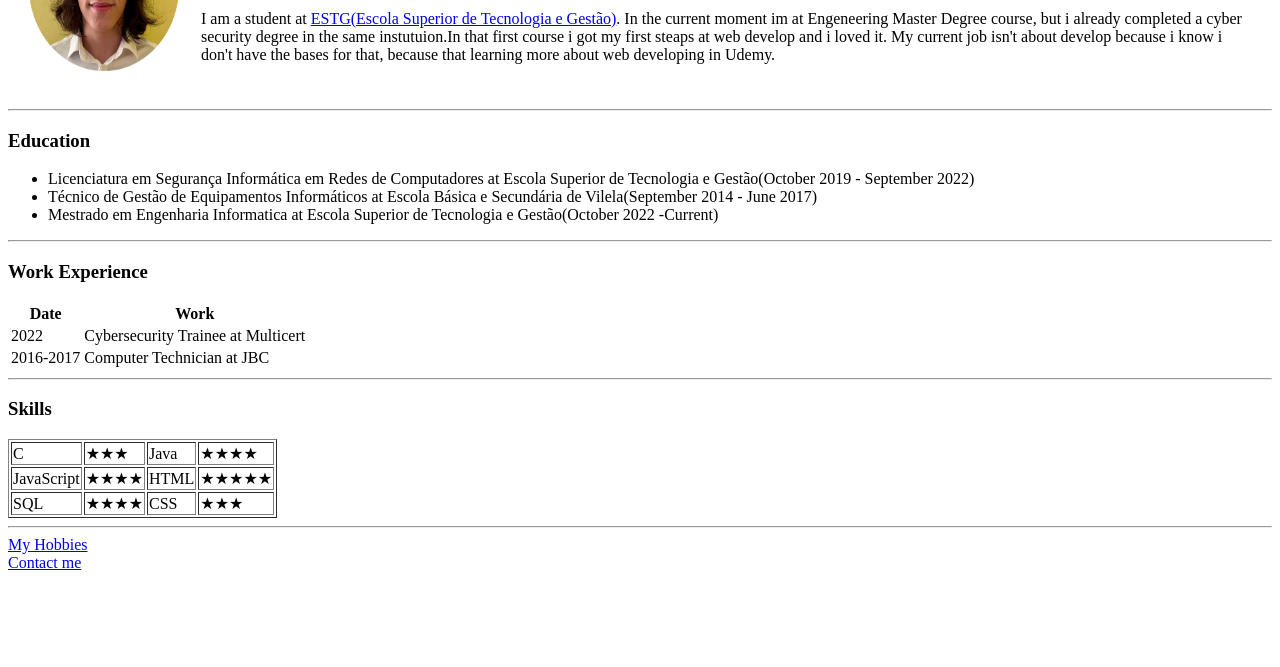
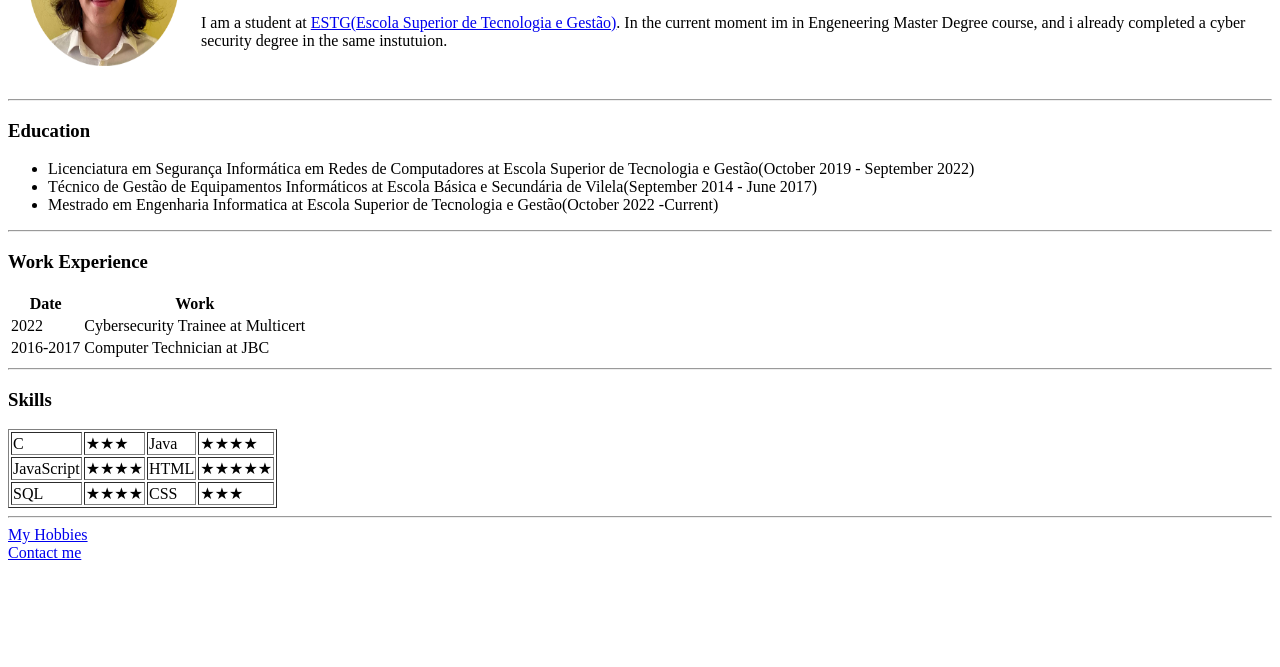
Before and after one commit to RaffaDM/cv, a plain HTML site: page index.html in a window 1280 px wide. Shown: the part 133-800 px from the top of the page. Drawn offline with Linux system fonts and the light colour scheme.

Commit message:
add inicial cv files v1

```diff
--- a/index.html
+++ b/index.html
@@ -11,9 +11,8 @@
                 <td>
                     <h1>Rafael Moreira</h1>
                     <p><em>Engeneering Master Degree Student</em></p>
-                    <p>I am a student at <a href="https://www.estg.ipp.pt/">ESTG(Escola Superior de Tecnologia e Gestão)</a>. In the current moment im at Engeneering Master Degree course,
-                         but i already completed a cyber security degree in the same instutuion.In that first course i got my first steaps at web develop and i loved it.
-                         My current job isn't about develop because i know i don't have the bases for that, because that learning more about web developing in Udemy.
+                    <p>I am a student at <a href="https://www.estg.ipp.pt/">ESTG(Escola Superior de Tecnologia e Gestão)</a>. In the current moment im in Engeneering Master Degree course,
+                        and i already completed a cyber security degree in the same instutuion.
                     </p>
                 </td>
             </tr>
```
